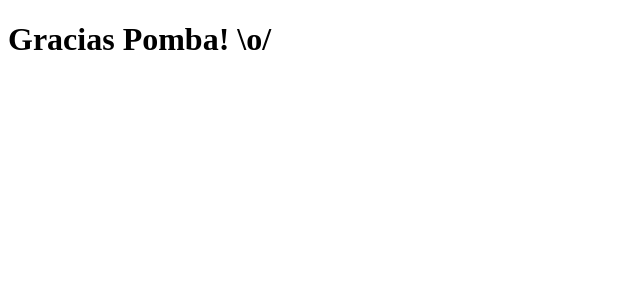
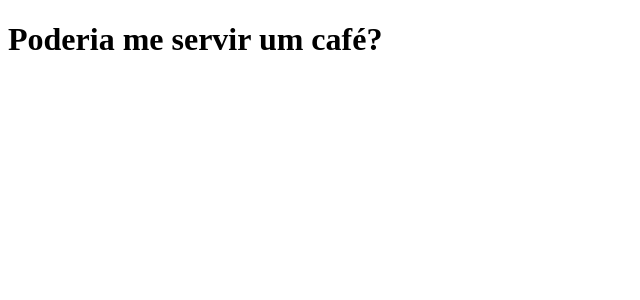
Before and after one commit to Vitu-cassa/clone-tabnews, a Next.js app: page / in a window 1280 px wide. Shown: the top 300 px of the page, without its empty margins (0-640 px from the left). Built offline with nearby package versions, Linux system fonts and the light colour scheme.

Commit message:
Modifica a frase para alguem em casa me servir um café.

```diff
--- a/pages/index.js
+++ b/pages/index.js
@@ -1,5 +1,5 @@
 function Home() {
-    return <h1>Gracias Pomba! \o/ </h1>
+    return <h1>Poderia me servir um café?</h1>
 }
 
 export default Home;
```
